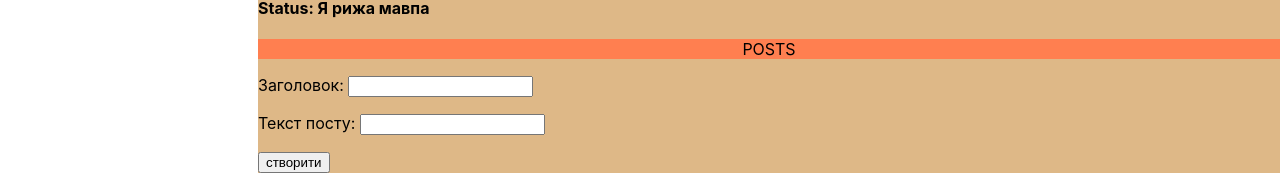
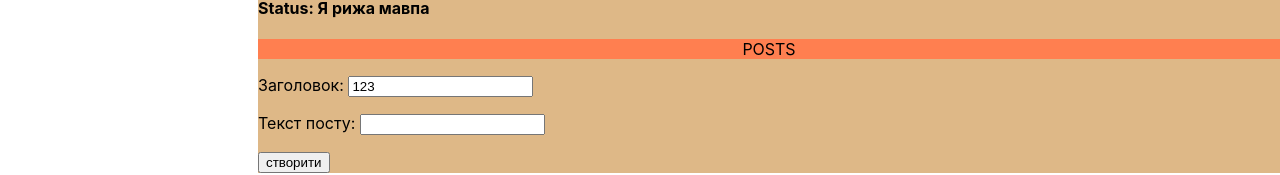
Before and after one commit to Dmytrosa/SN, a React (Create React App) app: page /Profile in a window 1280 px wide. Shown: the part 326-501 px from the top of the page. Built offline with nearby package versions, Linux system fonts and the light colour scheme.

Commit message:
WorkingPostAdding

```diff
--- a/src/components/Profile/Profile.jsx
+++ b/src/components/Profile/Profile.jsx
@@ -9,6 +9,7 @@ const Profile = (postsinfo) => {
     let title = postaddingtitle.current.value;
     let text = postaddingtext.current.value;
     postsinfo.postadding(title, text);
+
   };
 
   let ChangeNewPostTitle = () => {
@@ -35,7 +36,7 @@ console.log(titletext);
         <form>
           <p>
             Заголовок:{" "}
-            <input type="text" ref={postaddingtitle} name="title"  ></input>
+            <input type="text" ref={postaddingtitle} value={postsinfo.newposttitletext} onChange={ChangeNewPostTitle} name="title"  ></input>
           </p>
           <p>
             {" "}
--- a/src/redux/state.js
+++ b/src/redux/state.js
@@ -14,7 +14,7 @@ let data = {
   postsinfo: [
     { id: 0, text: "раша параша", title: "Новини", date: "15:10:2022" },
   ],
-  newposttitletext: "123"
+  newposttitletext: '123'
 };
 
 export let PostAdding = (postaddingtext, postaddingtitle) => {
```
Also changed, not shown: public/logo192.png (added), public/logo512.png (added).
